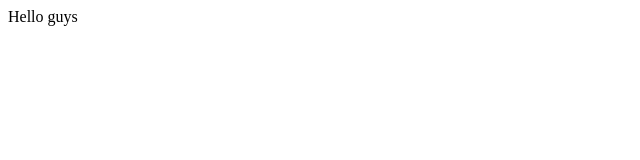
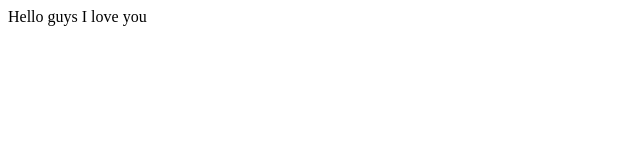
Before and after one commit to evheshka/ad1, a plain HTML site: page index.html in a window 1280 px wide. Shown: the full height of the page, 0-640 px from the left. Drawn offline with Linux system fonts and the light colour scheme.

Commit message:
Update index.html

```diff
--- a/index.html
+++ b/index.html
@@ -1,6 +1,6 @@
 <html>
 
-  Hello guys
+  Hello guys I love you
 
 
 </html>
```
